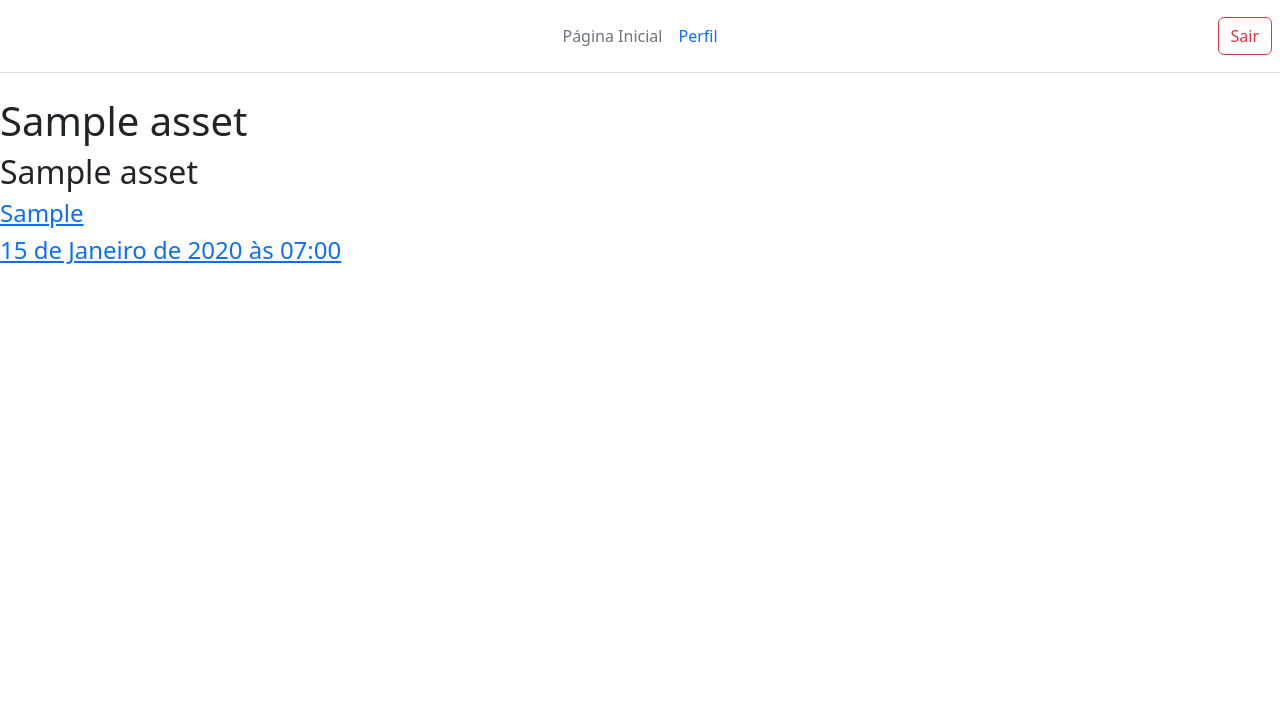
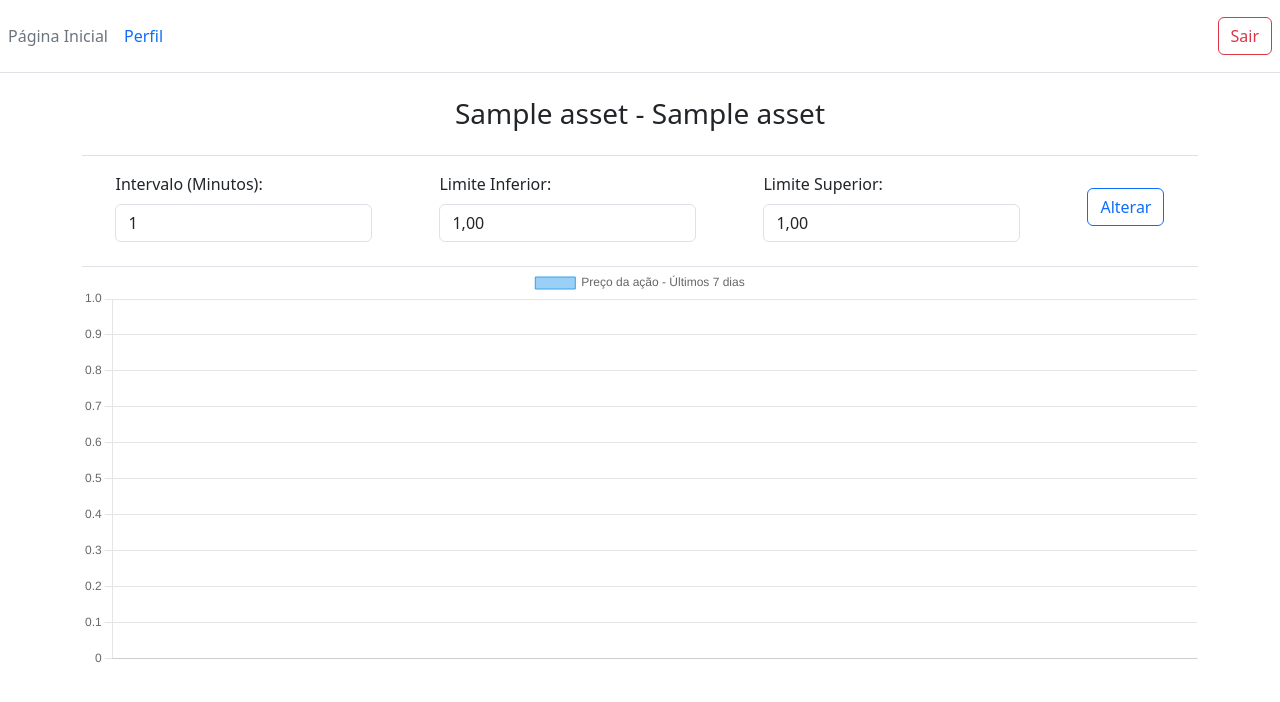
Before and after one commit to CarlosSantosJr/InoaChallenge, a Django app: page /asset/1 in a window 1280 px wide. Shown: the top 702 px of the page. Run offline with Django 5.2, Linux system fonts and the light colour scheme; a user stored in the database is signed in; tables that the repository leaves empty hold one stand-in row (values such as "Sample post").

Commit message:
added chart, style of asset page, update on limits and interval

```diff
--- a/challenge/templates/asset_page/asset.html
+++ b/challenge/templates/asset_page/asset.html
@@ -3,15 +3,64 @@
 {% block title %} Home {% endblock %}
 
 {% block content%}
+  <div class="container d-flex flex-column">
+    <div class="d-flex flex-row justify-content-center ">
+      <h3 class="mb-4">{{ asset.name }} - {{ asset.company_name }}</h3>
+    </div>
+    <form action={% url 'asset_page' user_asset.asset.asset_id %} method="post">
 
-<div>
-  <h1>{{ asset.name }}</h1>
-  <h2>{{ asset.company_name }}</h2>
-  {% for asset_new in asset_news %}
-  <a href="{{ asset_new.source }}">
-    <h4>{{ asset_new.headline }}</h4>
-    <h4>{{ asset_new.publish_date }}</h4>
-  </a>
-  {% endfor %}
-</div>
+      {% csrf_token %}
+      <div class="d-flex flex-row justify-content-around align-items-center border-top border-bottom pt-3 pb-4">
+
+        <div class="flex-column">
+          <label class="form-label">Intervalo (Minutos):</label>
+          <input type="text" class="form-control" name="interval" value="{{ user_asset.interval }}" pattern="[0-9]*">
+        </div>
+
+        <div class="flex-column">
+          <label class="form-label">Limite Inferior:</label>
+          <input type="text" class="form-control" name="inferior" value="{{ user_asset.inferior_limit }}" pattern="[0-9]*(\,[0-9]{2})*">
+        </div>
+
+        <div class="flex-column">
+          <label class="form-label">Limite Superior:</label>
+          <input type="text" class="form-control" name="superior" value="{{ user_asset.superior_limit }}" pattern="[0-9]*(\,[0-9]{2})*">
+        </div>
+
+        <div class="flex-column">
+          <input type="submit" class="btn btn-outline-primary" value="Alterar">
+        </div>
+
+      </div>
+
+    </form>
+
+    <div class="d-flex flex-row justify-content-center ">
+      <canvas id="myChart" width="500" height="180"></canvas>
+    </div>
+    <script src="https://cdn.jsdelivr.net/npm/chart.js"></script>
+
+    <script>
+      const ctx = document.getElementById('myChart');
+
+      new Chart(ctx, {
+        type: 'line',
+        data: {
+          labels: {{ labels|safe }},
+          datasets: [{
+            label: 'Preço da ação - Últimos 7 dias',
+            data: {{ data|safe }},
+            borderWidth: 1
+          }]
+        },
+        options: {
+          scales: {
+            y: {
+              beginAtZero: true
+            }
+          }
+        }
+      });
+    </script>
+  </div>
 {% endblock %}
--- a/challenge/templates/base.html
+++ b/challenge/templates/base.html
@@ -5,24 +5,7 @@
     <header
       class="d-flex align-items-center justify-content-center justify-content-md-between border-bottom mb-4 flex-wrap py-3"
     >
-      <div class="col-md-3 mb-md-0 mb-2">
-        <a
-          href="/"
-          class="d-inline-flex link-body-emphasis text-decoration-none"
-        >
-          <svg
-            class="bi"
-            width="40"
-            height="32"
-            role="img"
-            aria-label="Bootstrap"
-          >
-            <use xlink:href="#bootstrap"></use>
-          </svg>
-        </a>
-      </div>
-
-      <ul class="nav col-12 col-md-auto justify-content-center mb-md-0 mb-2">
+      <ul class="nav col-12 col-md-auto justify-content-start mb-md-0 mb-2">
         <li><a href={% url 'home' %} class="nav-link link-secondary px-2">Página Inicial</a></li>
         <li><a href="#" class="nav-link px-2">Perfil</a></li>
       </ul>
--- a/challenge/templates/home/index.html
+++ b/challenge/templates/home/index.html
@@ -13,13 +13,13 @@
                     <label for="firstName" class="form-label">Adicionar Ativo:</label>
                     <input type="text" class="form-control" name="asset_name" oninput="let p=this.selectionStart;this.value=this.value.toUpperCase();this.setSelectionRange(p, p);">
                     <div class="text-center">
-                        <input type="submit" name="add" value="Adicionar" class="btn btn-sm btn-outline-primary mt-3 mb-3"/>
+                        <input type="submit" name="add" value="Adicionar" class="btn btn-sm btn-primary mt-3 mb-3"/>
                     </div>
                 </form>
             </div>
         </div>
 
-        <div class="album py-5 bg-body-tertiary">
+        <div class="album py-5">
             <div class="container">
                 <div class="row row-cols-1 row-cols-sm-2 row-cols-md-3 g-3">
                     {% for user_asset in user_assets %}
@@ -29,7 +29,7 @@
                                     <p class="card-text">{{ user_asset.asset.name }} - {{ user_asset.asset.company_name }}</p>
                                     <div class="d-flex justify-content-between align-items-center">
                                         <div class="btn-group">
-                                            <a href={% url 'asset_page' user_asset.asset.asset_id %} class="btn btn-sm btn-outline-primary">Editar/Ver</a>
+                                            <a href={% url 'asset_page' user_asset.asset.asset_id %} class="btn btn-sm btn-outline-primary">Ver/Editar</a>
                                             <a href={% url 'remove_asset' user_asset.asset.asset_id %} class="btn btn-sm btn-outline-danger">Remover</a>
                                         </div>
                                         <small class="text-body-secondary">R$ {{ asset_prices|get_item:user_asset.asset.asset_id }}</small>
--- a/challenge/views.py
+++ b/challenge/views.py
@@ -2,8 +2,9 @@ from django.contrib import messages
 from django.shortcuts import redirect
 from django.shortcuts import render
 from django.http import HttpResponse
-from datetime import datetime
+from datetime import datetime, date, timedelta
 import yfinance as yf
+from decimal import Decimal
 
 from .models import UserAsset
 from .models import AssetNews
@@ -76,24 +77,44 @@ def index(request):
 
 def asset_page(request, asset_id):
 
-    try:
-        asset = Asset.objects.filter(asset_id=asset_id)[0]
-        user_asset = UserAsset.objects.filter(asset=asset,user=request.user)[0]
-        asset_news = AssetNews.objects.filter(asset=asset)
-        asset_history = AssetHistory.objects.filter(asset=asset)
+    data = []
+    labels = []
 
-        return render(
-            request,
-            'asset_page/asset.html',
-            {
-                'asset': asset,
-                'user_asset': user_asset,
-                'asset_news': asset_news,
-                'asset_history': asset_history,
-            }
-        )
-    except:
-        return redirect('home')
+    if request.user.is_authenticated:
+        try:
+            today = date.today()
+            seven_day_before = today - timedelta(days=7)
+
+            asset = Asset.objects.filter(asset_id=asset_id)[0]
+            user_asset = UserAsset.objects.filter(asset=asset, user=request.user)[0]
+            asset_history = AssetHistory.objects.filter(asset=asset, timestamp__gte=seven_day_before)
+
+            if request.method == 'POST':
+                user_asset.interval = request.POST['interval']
+                user_asset.superior_limit = Decimal(request.POST['superior'].replace(',','.'))
+                user_asset.inferior_limit = Decimal(request.POST['inferior'].replace(',','.'))
+
+                user_asset.save()
+
+            for i in range(0, len(asset_history), user_asset.interval):
+                data.append(str(asset_history[i].value))
+                labels.append(asset_history[i].timestamp.strftime("%d/%m/%Y %H:%M"))
+                print("{} - {}".format(str(asset_history[i].value), asset_history[i].timestamp.strftime("%d/%m/%Y %H:%M")))
+
+            return render(
+                request,
+                'asset_page/asset.html',{
+                    'asset': asset,
+                    'user_asset': user_asset,
+                    'data': data,
+                    'labels': labels,
+                }
+            )
+
+        except:
+            messages.error(request, 'Não foi possível carregar informacoes do ativo')
+
+    return redirect('home')
 
 
 def remove_asset(request, asset_id):
--- a/inoaChallenge/settings.py
+++ b/inoaChallenge/settings.py
@@ -41,6 +41,7 @@ INSTALLED_APPS = [
     'django.contrib.messages',
     'django.contrib.staticfiles',
     'django_apscheduler',
+    'chartjs',
 ]
 
 MIDDLEWARE = [
```
